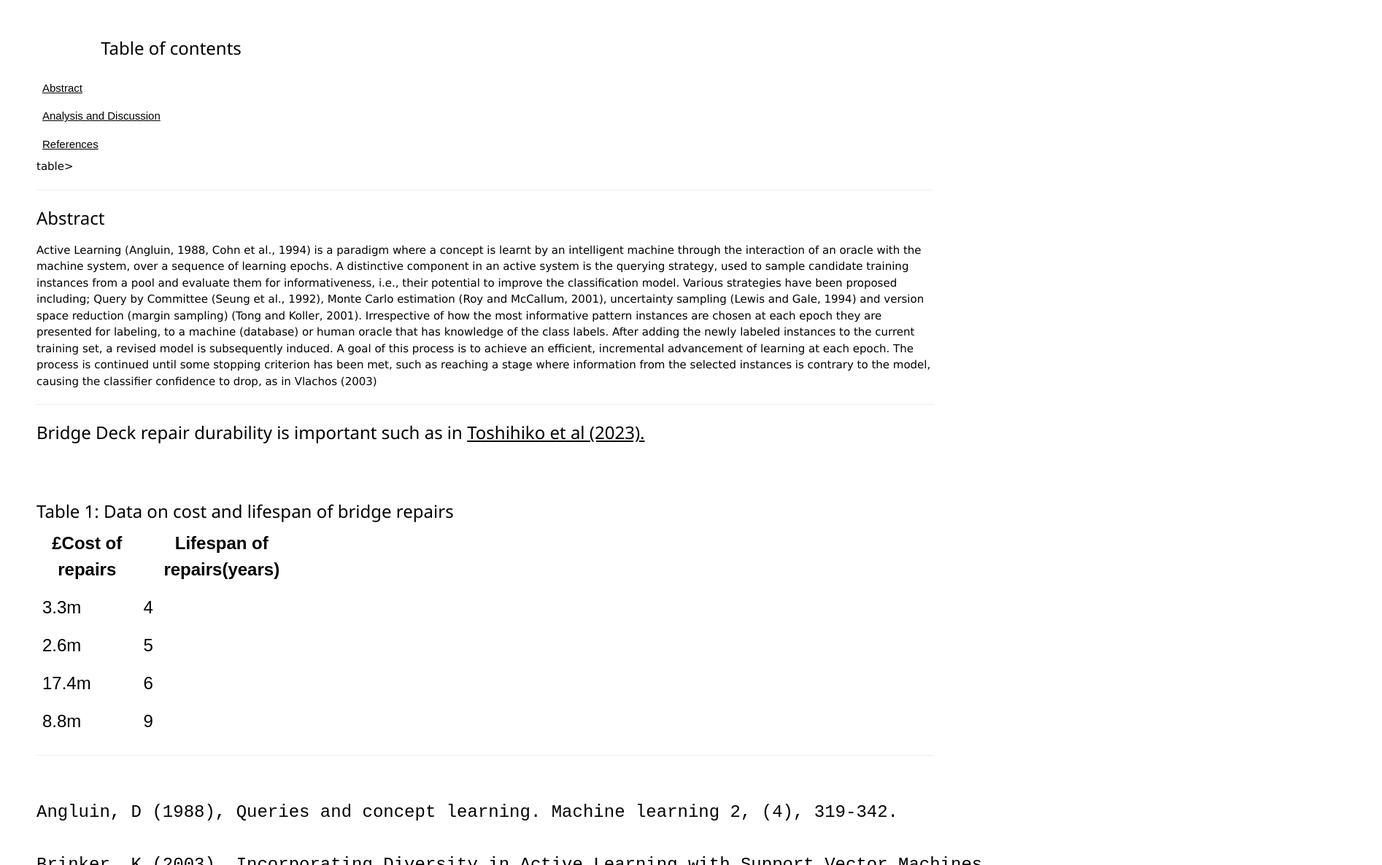
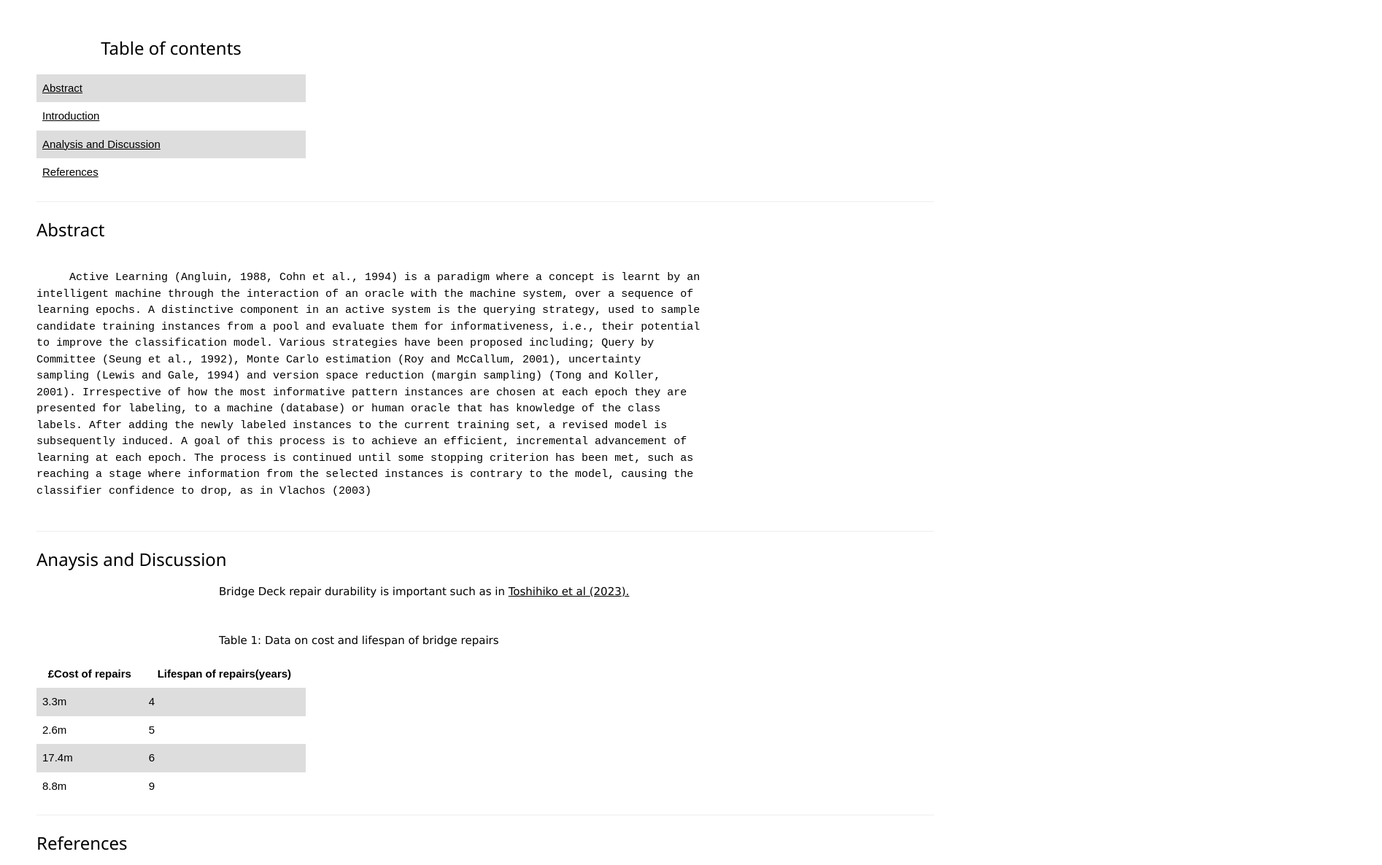
Before and after one commit to FEPSFY7006629/FY7006629, a plain HTML site: page index.html in a window 1280 px wide. Shown: the part 145-1331 px from the top of the page at 73% size, 1894 px wide, since content can reach past the window. Drawn offline with nearby package versions, Linux system fonts and the light colour scheme.

Commit message:
Fix HTML syntax errors in index.html
Corrected various HTML syntax errors, including fixing typos in attributes and tags.

```diff
--- a/index.html
+++ b/index.html
@@ -16,7 +16,7 @@
       padding: 8px;
     }
     tr:nth-child(even) {
-      bacground-color: #dddddd
+      background-color: #dddddd
     }
     p.ex1 {
       margin-left:250px;
@@ -27,7 +27,7 @@
     </style>
   </head>
   <body>
-  <body style= "background-colour: #FFFFFFF;margin-left:50px;">
+  <body style="background-color:#FFFFFFF;margin-left:50px;">
 
     <!--Banner and header-->
     <img src="WebBanner2026.png" alt="Banner" width= "1200" height= "300">
@@ -46,22 +46,23 @@
       <td><a href="#Abstract">Abstract</a></td>
       </tr>
       <tr>
-      <td><a href="#Introduction>Introduction</a></td>
+      <td><a href="#Introduction">Introduction</a></td>
       </tr>
       <tr>
-      <td> <a href="#Analusis and Discussion">Analysis and Discussion</a></td>
+      <td> <a href="#Analysis and Discussion">Analysis and Discussion</a></td>
       </tr>
         <tr>
-      <td><a href="#References">References</a></td>
+      <td> <a href="#References">References</a></td>
         </tr>
-      </table>table>
+
+      </table>
 
 
     <hr>
     <!--Abstract-->
 
     <h3 id="Abstract">Abstract</h3>
-    <p calss="ex1>
+    <p class="ex1">
       <pre>
      Active Learning (Angluin, 1988, Cohn et al., 1994) is a paradigm where a concept is learnt by an
 intelligent machine through the interaction of an oracle with the machine system, over a sequence of
@@ -82,7 +83,7 @@ classifier confidence to drop, as in Vlachos (2003)
 
     <hr>
     <!--Analysis and Discussion-->
-    <h3 id="Analysis and Discussion>Anaysis and Discussion</h3>
+    <h3 id="Analysis and Discussion">Anaysis and Discussion</h3>
     <p class="ex1">
 
     Bridge Deck repair durability is important such as in <a href=”https://www.icevirtuallibrary.com/doi/full/10.1680/jbren.21.00034”>Toshihiko et al
@@ -118,7 +119,7 @@ classifier confidence to drop, as in Vlachos (2003)
     <hr>
     <!--References-->
 
-  <h3 id="References>References</h3>
+  <h3 id="References">References</h3>
 <p>
 <pre>
 
```
